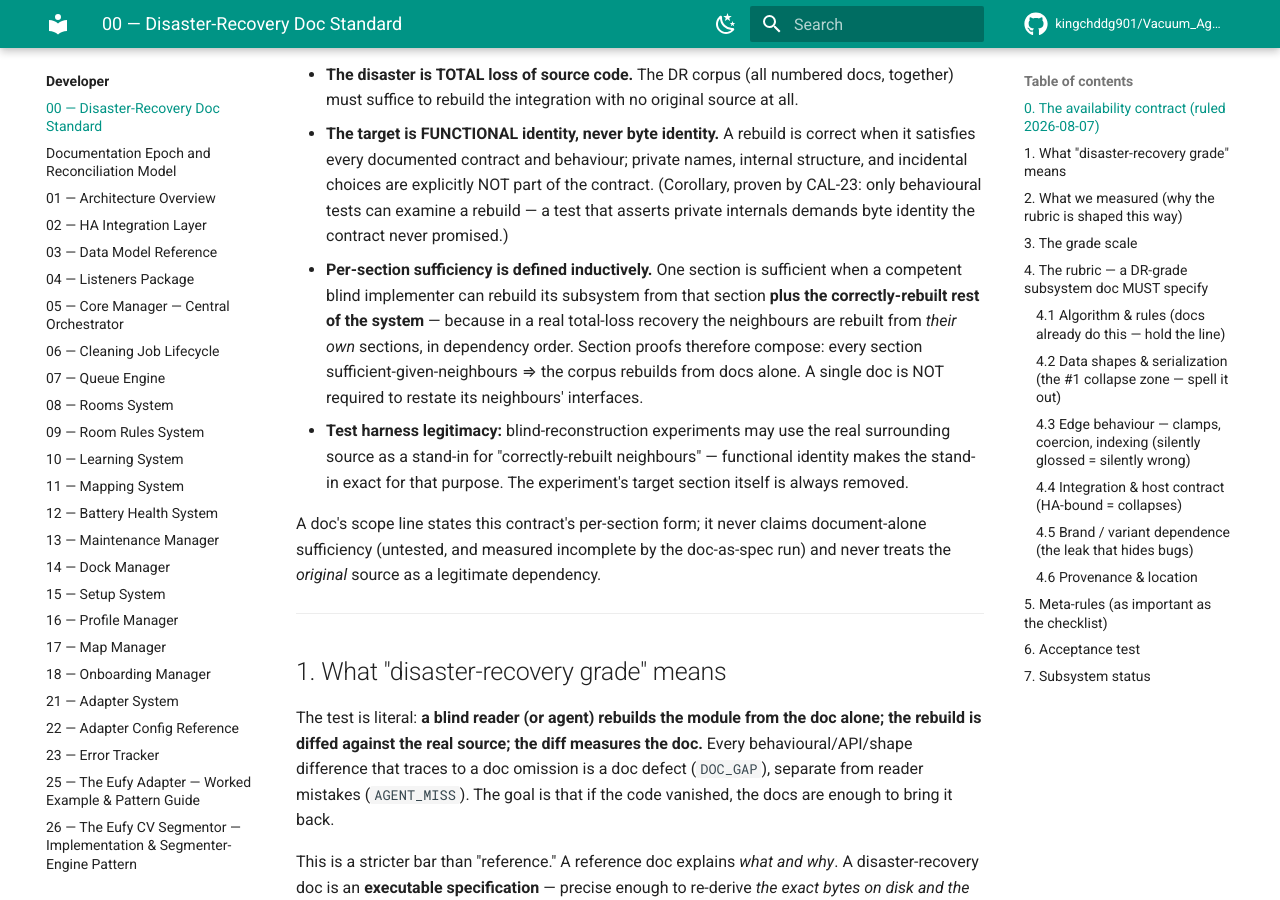
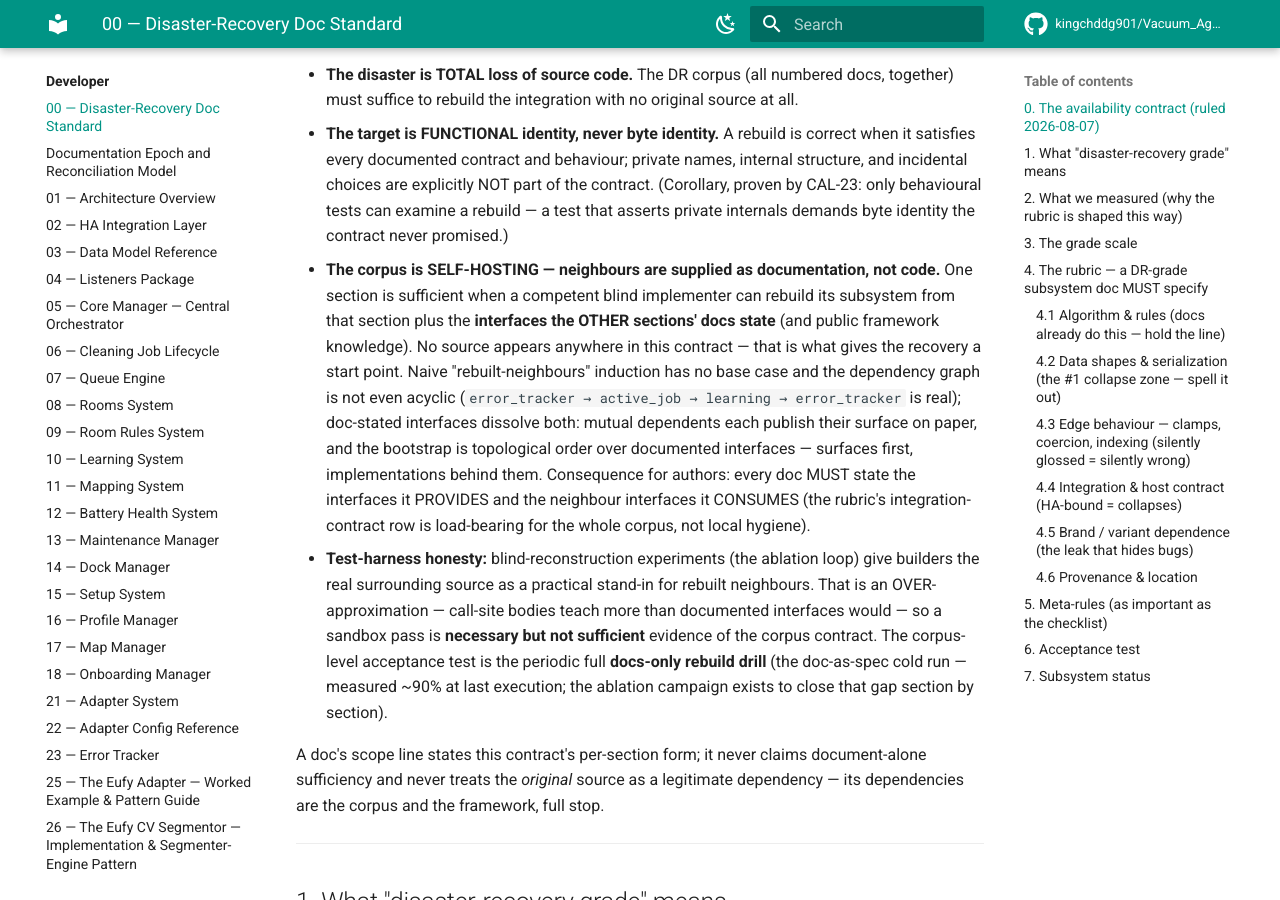
Before and after one commit to kingchddg901/Vacuum_Agent, an MkDocs documentation site: the page built from docs/dev/00-disaster-recovery-standard.md, in a window 1280 px wide and 900 px high, scrolled down 468 px. Built offline with MkDocs 1.6.1 and Material for MkDocs 9.7.7, drawn with Linux system fonts in a browser that asks for light colours; comment, search, counter and statistics services are not loaded.

Commit message:
docs(dr): Chris's catch-22 fix — the corpus is SELF-HOSTING; neighbours are docs, not code
Rebuilt-neighbours induction had no base case (and the dep graph has real
cycles). Ruling: each section rebuilds from its doc + the INTERFACES the other
docs state; no source anywhere in the contract; bootstrap = topological order
over documented surfaces. Sandbox source-assist demoted to honest
over-approximation — necessary evidence, not sufficient; the docs-only rebuild
drill is the corpus acceptance test. Doc 23 scope line conforms.

Co-Authored-By: Claude Fable 5 <noreply@anthropic.com>

```diff
--- a/docs/dev/00-disaster-recovery-standard.md
+++ b/docs/dev/00-disaster-recovery-standard.md
@@ -20,20 +20,29 @@ What "disaster" means, exactly — the scenario every DR doc is sized against:
   structure, and incidental choices are explicitly NOT part of the contract. (Corollary,
   proven by CAL-23: only behavioural tests can examine a rebuild — a test that asserts
   private internals demands byte identity the contract never promised.)
-- **Per-section sufficiency is defined inductively.** One section is sufficient when a
-  competent blind implementer can rebuild its subsystem from that section **plus the
-  correctly-rebuilt rest of the system** — because in a real total-loss recovery the
-  neighbours are rebuilt from *their own* sections, in dependency order. Section proofs
-  therefore compose: every section sufficient-given-neighbours ⇒ the corpus rebuilds
-  from docs alone. A single doc is NOT required to restate its neighbours' interfaces.
-- **Test harness legitimacy:** blind-reconstruction experiments may use the real
-  surrounding source as a stand-in for "correctly-rebuilt neighbours" — functional
-  identity makes the stand-in exact for that purpose. The experiment's target section
-  itself is always removed.
+- **The corpus is SELF-HOSTING — neighbours are supplied as documentation, not code.**
+  One section is sufficient when a competent blind implementer can rebuild its
+  subsystem from that section plus the **interfaces the OTHER sections' docs state**
+  (and public framework knowledge). No source appears anywhere in this contract — that
+  is what gives the recovery a start point. Naive "rebuilt-neighbours" induction has no
+  base case and the dependency graph is not even acyclic (`error_tracker → active_job →
+  learning → error_tracker` is real); doc-stated interfaces dissolve both: mutual
+  dependents each publish their surface on paper, and the bootstrap is topological
+  order over documented interfaces — surfaces first, implementations behind them.
+  Consequence for authors: every doc MUST state the interfaces it PROVIDES and the
+  neighbour interfaces it CONSUMES (the rubric's integration-contract row is
+  load-bearing for the whole corpus, not local hygiene).
+- **Test-harness honesty:** blind-reconstruction experiments (the ablation loop) give
+  builders the real surrounding source as a practical stand-in for rebuilt neighbours.
+  That is an OVER-approximation — call-site bodies teach more than documented
+  interfaces would — so a sandbox pass is **necessary but not sufficient** evidence of
+  the corpus contract. The corpus-level acceptance test is the periodic full
+  **docs-only rebuild drill** (the doc-as-spec cold run — measured ~90% at last
+  execution; the ablation campaign exists to close that gap section by section).
 
 A doc's scope line states this contract's per-section form; it never claims
-document-alone sufficiency (untested, and measured incomplete by the doc-as-spec run)
-and never treats the *original* source as a legitimate dependency.
+document-alone sufficiency and never treats the *original* source as a legitimate
+dependency — its dependencies are the corpus and the framework, full stop.
 
 ---
 
```
Also changed, not shown: docs/dev/23-error-tracker.md (+4 -3 lines).
